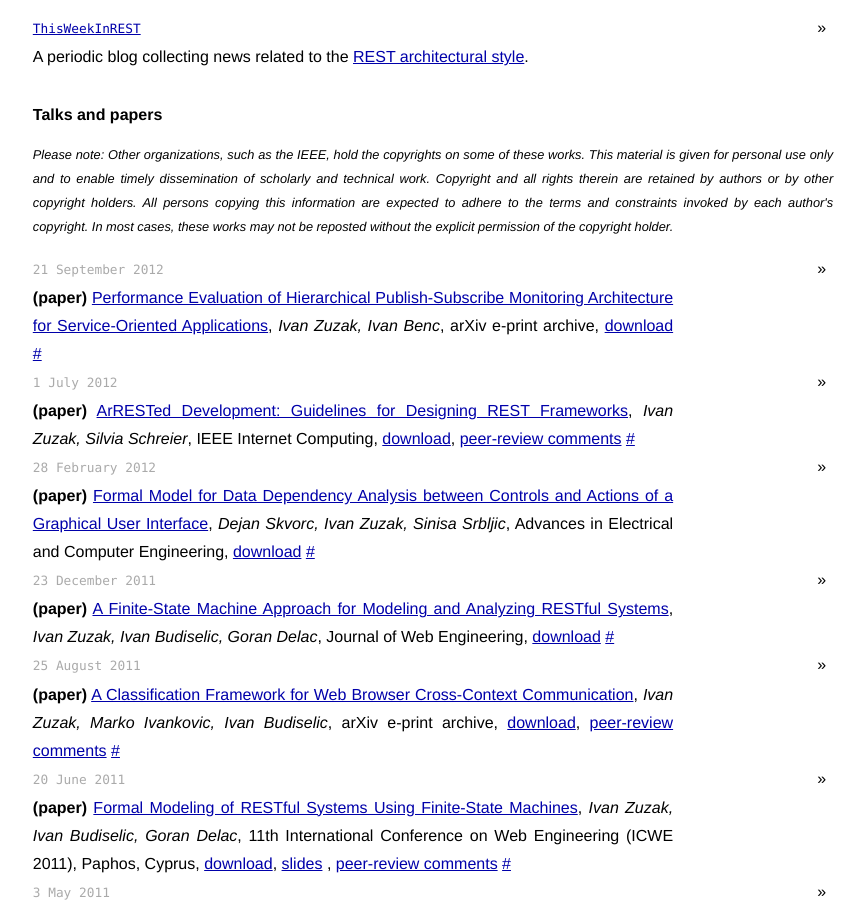
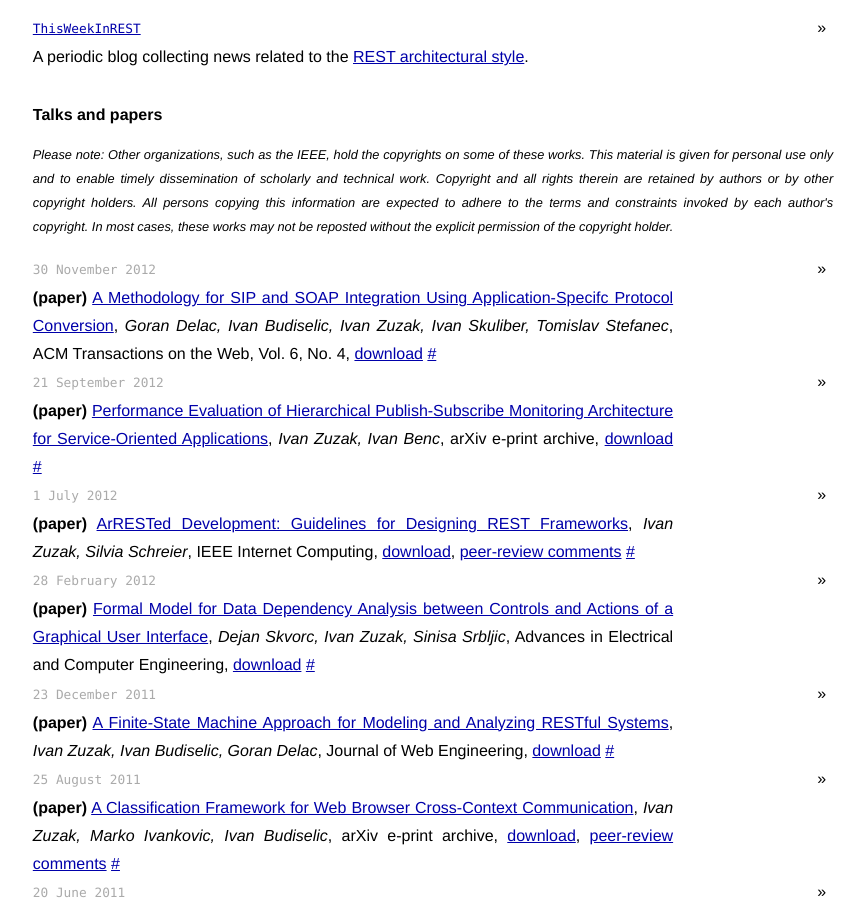
Before and after one commit to izuzak/izuzak.github.com, a Jekyll site: the page built from index.html, in a window 1280 px wide and 900 px high, scrolled down 2138 px. Shown: the whole window, without its empty margins (207-1072 px from the left). Built offline with Jekyll 4.4.1, drawn with Linux system fonts in a browser that asks for light colours; Markdown is read by kramdown in place of the engine named in the settings; comment, search, counter and statistics services are not loaded.

Commit message:
add 2012 ACM TWEB sip-soap conversion paper

```diff
--- a/index.html
+++ b/index.html
@@ -43,6 +43,14 @@ projects:
       url: http://code.google.com/p/feed-buster/
 
 talks:
+    - authors: Goran Delac, Ivan Budiselic, Ivan Zuzak, Ivan Skuliber, Tomislav Stefanec
+      title: "A Methodology for SIP and SOAP Integration Using Application-Specifc Protocol Conversion"
+      date: 30 November 2012
+      place: ACM Transactions on the Web, Vol. 6, No. 4
+      url: http://dl.acm.org/citation.cfm?id=2382618
+      download: /papers/2012_SIPSOAP_CONVERSION.pdf
+      type: paper
+
     - authors: Ivan Zuzak, Ivan Benc
       title: "Performance Evaluation of Hierarchical Publish-Subscribe Monitoring Architecture for Service-Oriented Applications"
       date: 21 September 2012
```
Also changed, not shown: 1 other file.
